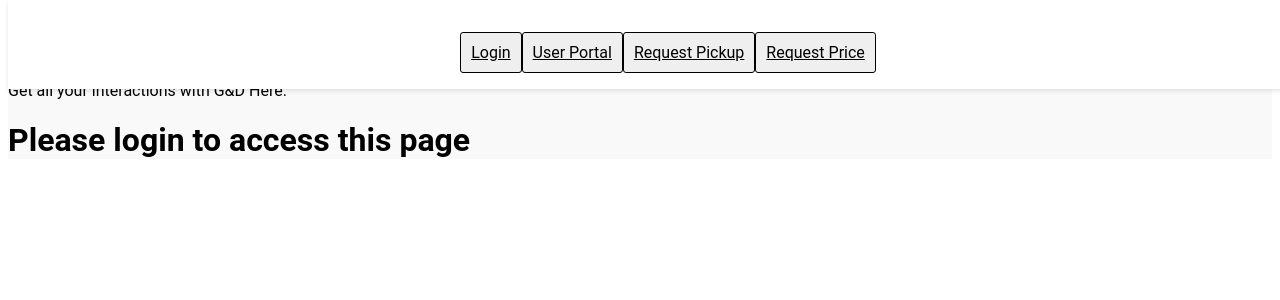
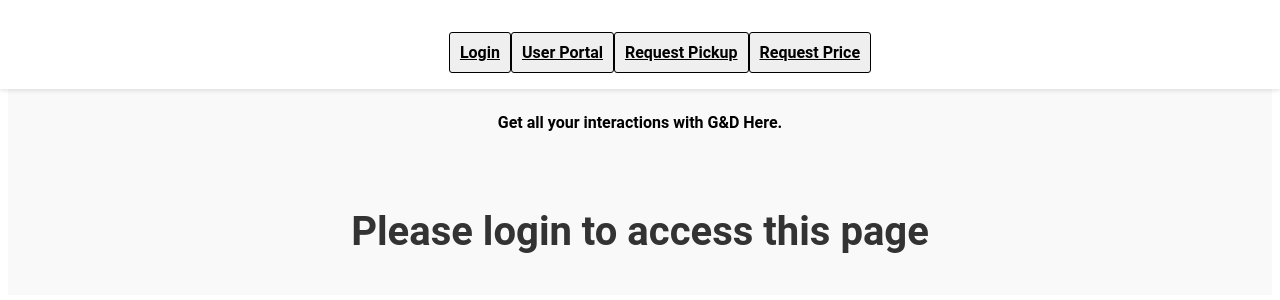
Before and after one commit to Wormhole616/GroupProject3, a React (Vite) app in the folder client/: page /pickup in a window 1280 px wide. Shown: the top 300 px of the page. Built offline with nearby package versions, Linux system fonts and the light colour scheme; no server answers.

Commit message:
added builder to root server

```diff
--- /dev/null
+++ b/client/src/pages/AdminPage/AdminPage.css
@@ -0,0 +1,41 @@
+::-webkit-textfield-decoration-container {
+  display: none;
+}
+::-webkit-validation-bubble-text-block {
+  display: flex;
+}
+
+
+
+card {
+  width: 100%;
+  max-width: 400px;
+  padding: 20px;
+  margin: 20px;
+  background-color: #fff;
+  border-radius: 5px;
+  box-shadow: 0 2px 4px rgba(0, 0, 0, 0.1);
+}
+
+.container {
+    box-sizing: border-box;
+    padding: 20px;
+    margin: 20px;
+    display:flex;
+    flex-direction: row;
+    margin: 13px;
+    /* flex-direction: column; */
+    color: black;
+    font-weight: bold;
+    justify-content: center
+
+  }
+  h1 {
+    box-sizing: border-box ;
+    padding: 10px;
+    margin: 10px;
+    font-size: 2.5em;
+    margin: 0 0 10px;
+    color: #333;
+    text-shadow: #333;
+  }
--- a/client/src/pages/AdminPage/AdminPage.jsx
+++ b/client/src/pages/AdminPage/AdminPage.jsx
@@ -1,6 +1,7 @@
 import { QUERY_PICKUPS } from "../../utils/queries";
 import { useQuery } from "@apollo/client";
 
+import './AdminPage.css'
 
 export default function AdminPage() {
     const { loading, data } = useQuery(QUERY_PICKUPS);
@@ -15,19 +16,28 @@ export default function AdminPage() {
             <p>Here are the upcoming pickups:</p>
             {loading ? (
                 <h2>Loading...</h2>
+
             ) : (
-            <div>
-                {data?.pickups.map((pickup) => (
-                    <div key={pickup._id}>
+
+                <div className="container">
+                    {data?.pickups.map((pickup) => {
+                    console.log(pickup.Date);
+                    console.log(new Date());
+
+
+
+                        if (pickup.Date > new Date()) {
+                            <div key={pickup._id} >
                                 <p>Date: {pickup.Date}</p>
                                 <p>Time: {pickup.Time}</p>
                                 <p>Location: {pickup.Location}</p>
                                 <p>Notes: {pickup.Notes}</p>
                                 <p>User Name: {pickup.user.name}</p>
                             </div>
-                ))}
+                        }
+                    })}
 
-                <hr/>
+                    <hr />
                 </div>
             )}
 
--- a/client/src/pages/Pickup/pickup.css
+++ b/client/src/pages/Pickup/pickup.css
@@ -1,32 +1,11 @@
-<<<<<<< Updated upstream
 .container {
     margin: 10px;
-=======
-div {
-    margin: 0;
-    padding: 0;
-    box-sizing: border-box;
-    font-family: 'Roboto', sans-serif;
-    background: hsl(0, 72%, 30%);
->>>>>>> Stashed changes
 }
 
 .container form {
     display: inline-flex;
     margin: 13px;
     flex-direction: column;
-<<<<<<< Updated upstream
     color: black;
     font-weight: bold;
   }
-
-
-=======
-}
-
-label {
-    color: rgb(203, 58, 58);
-    font-size: 1.2rem;
-    margin: 10px 0;
-}
->>>>>>> Stashed changes
--- a/package.json
+++ b/package.json
@@ -9,7 +9,8 @@
     "install": "cd server && npm i && cd ../client && npm i --production=false",
     "seed": "cd server && npm run seed",
     "build": "cd client && npm run build",
-    "render-build":"npm install && npm run build"
+    "render-build":"npm install && npm run build",
+    "production":"node server/server.js && cd client && npm run build"
   },
   "keywords": [],
   "author": "",
```
Lines whose indentation alone changed are shown as unchanged.
